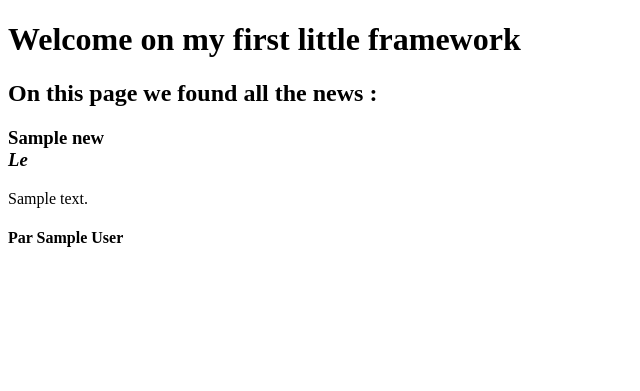
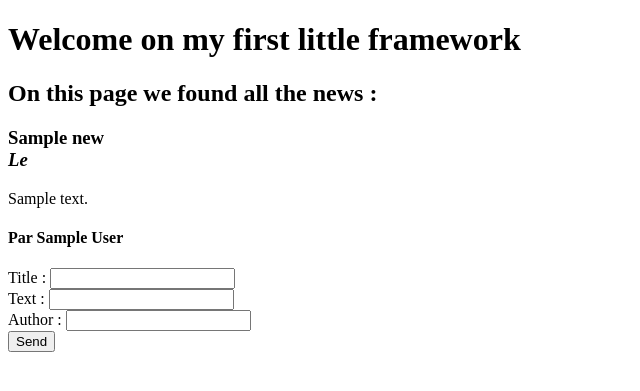
Before and after one commit to Creaprog/MentoratOC, a PHP site: page /website in a window 1280 px wide. Shown: the top 391 px of the page, without its empty margins (0-640 px from the left). Run offline with PHP 8.4, Linux system fonts and the light colour scheme; tables that the repository leaves empty or names only in its code hold one stand-in row (values such as "Sample post"); a stand-in replaces the project's code that opens the database connection; some libraries are stand-ins or nearby versions.

Commit message:
Add form to add new

```diff
--- a/Exercises/LittleFramework/view/website/index.php
+++ b/Exercises/LittleFramework/view/website/index.php
@@ -28,5 +28,19 @@
     <?php
 }
 ?>
+<form action="index" method="post">
+    <p>
+        <label for="title">Title :</label>
+        <input type="text" name="title" id="title" />
+        <br />
+        <label for="text">Text :</label>
+        <input type="text" name="text" id="text" />
+        <br />
+        <label for="author">Author :</label>
+        <input type="text" name="author" id="author" />
+        <br />
+        <input type="submit" value="Send"/>
+    </p>
+</form>
 </body>
 </html>
```
